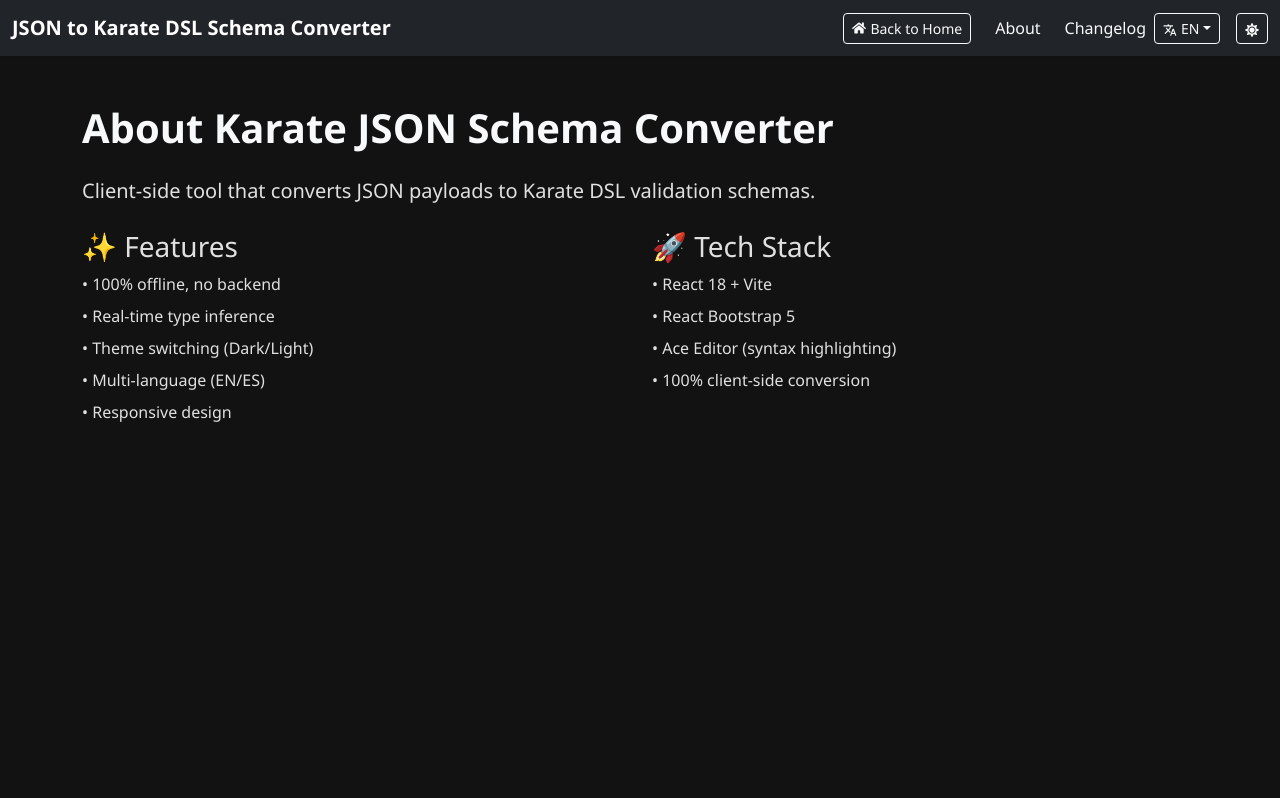
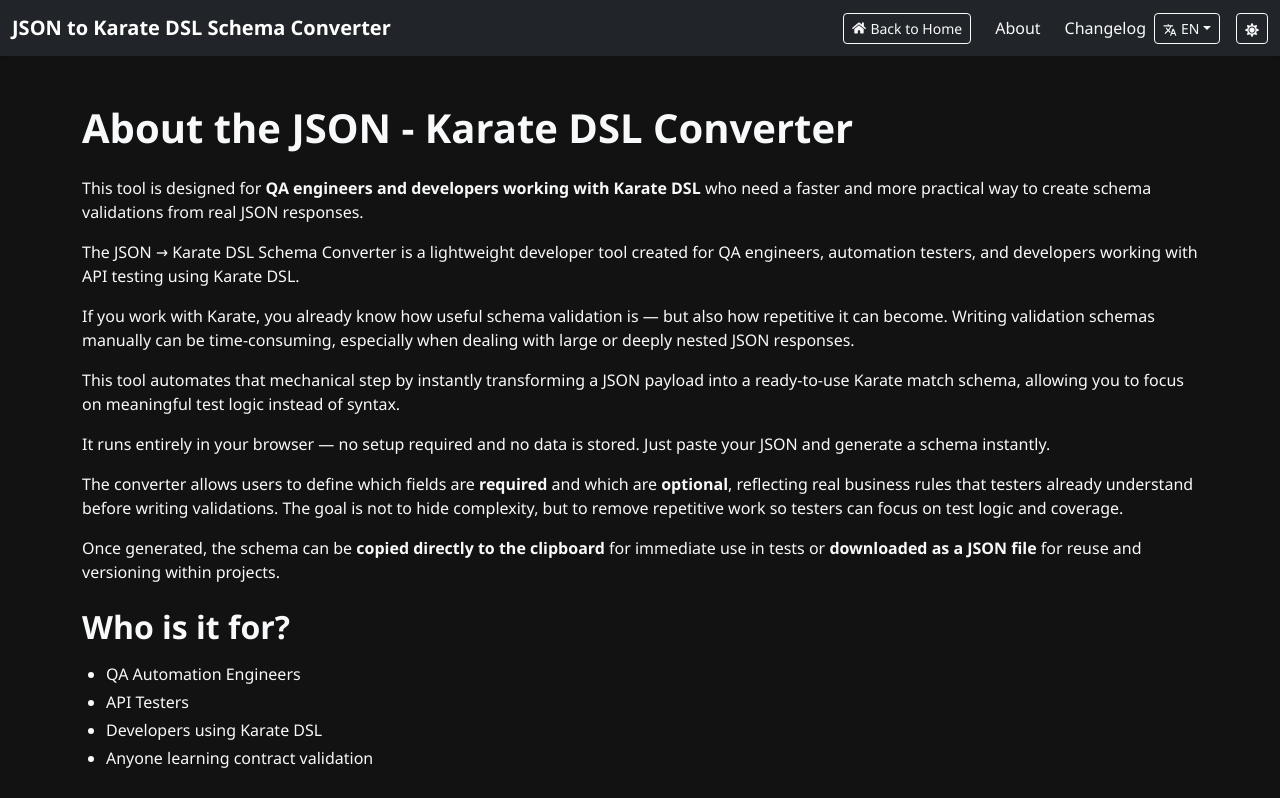
Before and after one commit to ypdev19/karate-dsl-json-schema-generator, a React (Vite) app: page /about in a window 1280 px wide. Shown: the top 798 px of the page. Built offline with nearby package versions, Linux system fonts and the light colour scheme.

Commit message:
add about page with i18n

```diff
--- /dev/null
+++ b/public/locales/about.en.md
@@ -0,0 +1,31 @@
+# About the JSON - Karate DSL Converter
+
+This tool is designed for **QA engineers and developers working with Karate DSL** who need a faster and more practical way to create schema validations from real JSON responses.
+
+The JSON → Karate DSL Schema Converter is a lightweight developer tool created for QA engineers, automation testers, and developers working with API testing using Karate DSL.
+
+If you work with Karate, you already know how useful schema validation is — but also how repetitive it can become. Writing validation schemas manually can be time-consuming, especially when dealing with large or deeply nested JSON responses.
+
+This tool automates that mechanical step by instantly transforming a JSON payload into a ready-to-use Karate match schema, allowing you to focus on meaningful test logic instead of syntax.
+
+It runs entirely in your browser — no setup required and no data is stored. Just paste your JSON and generate a schema instantly.
+
+The converter allows users to define which fields are **required** and which are **optional**, reflecting real business rules that testers already understand before writing validations. The goal is not to hide complexity, but to remove repetitive work so testers can focus on test logic and coverage.
+
+Once generated, the schema can be **copied directly to the clipboard** for immediate use in tests or **downloaded as a JSON file** for reuse and versioning within projects.
+
+## Who is it for?
+
+- QA Automation Engineers
+- API Testers
+- Developers using Karate DSL
+- Anyone learning contract validation
+
+## What it helps you do
+
+- Generate Karate schemas faster
+- Reduce manual errors
+- Prototype validations quickly
+- Learn Karate schema structure by example
+
+This project is part of **Code & QA Zone**, created from real-world experience in test automation to provide practical utilities that improve everyday QA workflows.
--- a/src/pages/About.jsx
+++ b/src/pages/About.jsx
@@ -1,44 +1,89 @@
-import React from 'react';
+import React, { useState, useEffect } from 'react';
+import { Row, Col } from 'react-bootstrap';
 import { useGlobalContext } from '../contexts/GlobalContext';
+import ReactMarkdown from 'react-markdown';
 
 const About = () => {
-  const { t, theme } = useGlobalContext();
+  const { t, theme, language } = useGlobalContext();
+  const [content, setContent] = useState('');
+  const [loading, setLoading] = useState(true);
+
+  useEffect(() => {
+    const loadContent = async () => {
+      try {
+        const lang = language === 'es' ? 'es' : 'en';
+        const response = await fetch(`/locales/about.${lang}.md`);
+        if (!response.ok) throw new Error(`Failed to load ${lang} content`);
+        const text = await response.text();
+        setContent(text);
+      } catch (error) {
+        console.error('Error loading page:', error);
+        try {
+          const fallback = await fetch('/locales/about.en.md');
+          setContent(await fallback.text());
+        } catch {
+          setContent('# Content not available.');
+        }
+      } finally {
+        setLoading(false);
+      }
+    };
+    loadContent();
+  }, [language]);
+
+  const markdownComponents = {
+    h1: ({ children }) => <h1 className={`fw-bold mb-4 ${theme === 'dark' ? 'text-light' : 'text-dark'}`}>{children}</h1>,
+    h2: ({ children }) => <h2 className={`mt-4 mb-3 fw-semibold ${theme === 'dark' ? 'text-light' : 'text-dark'}`}>{children}</h2>,
+    h3: ({ children }) => <h3 className={`mt-3 mb-2 fw-semibold ${theme === 'dark' ? 'text-light' : 'text-dark'}`}>{children}</h3>,
+    p: ({ children }) => <p className={`mb-3 ${theme === 'dark' ? 'text-light' : ''}`}>{children}</p>,
+    strong: ({ children }) => <strong className={theme === 'dark' ? 'text-light' : 'text-dark'}>{children}</strong>,
+    em: ({ children }) => <em className="text-muted">{children}</em>,
+    ul: ({ children }) => <ul className="mb-3 ps-4">{children}</ul>,
+    ol: ({ children }) => <ol className="mb-3 ps-4">{children}</ol>,
+    li: ({ children }) => <li className={`mb-1 ${theme === 'dark' ? 'text-light' : ''}`}>{children}</li>,
+    a: ({ children, href }) => (
+      <a
+        href={href}
+        target="_blank"
+        rel="noopener noreferrer"
+        className={`text-decoration-none ${theme === 'dark' ? 'text-light' : 'text-primary'} fw-semibold`}
+      >
+        {children}
+      </a>
+    ),
+    code: ({ children }) => (
+      <code className={`bg-${theme === 'dark' ? 'dark-subtle' : 'light'} p-1 rounded fw-mono small`}>
+        {children}
+      </code>
+    ),
+    blockquote: ({ children }) => (
+      <blockquote className={`border-start border-3 ps-3 my-3 ${theme === 'dark' ? 'border-light' : 'border-primary'}`}>
+        {children}
+      </blockquote>
+    )
+  };
+
+  if (loading) {
+    return (
+      <Row className="justify-content-center">
+        <Col xs={12} className="text-center py-5">
+          <div className={`spinner-border ${theme === 'dark' ? 'text-light' : 'text-primary'}`} role="status">
+            <span className="visually-hidden">Loading...</span>
+          </div>
+          <p className="mt-2">{t('app.loading', { defaultValue: 'Loading...' })}</p>
+        </Col>
+      </Row>
+    );
+  }
 
   return (
     <div className="page-section">
-      <h1 className={`mb-4 fw-bold ${theme === 'dark' ? 'text-light' : 'text-dark'}`}>
-        {t('about.title', { defaultValue: 'About Karate JSON Schema Converter' })}
-      </h1>
-
-      <div className="about-content">
-        <p className="lead mb-4">
-          Client-side tool that converts JSON payloads to Karate DSL validation schemas.
-        </p>
-
-        <div className="row g-4">
-          <div className="col-md-6">
-            <h3>✨ Features</h3>
-            <ul className="list-unstyled">
-              <li className="mb-2">• 100% offline, no backend</li>
-              <li className="mb-2">• Real-time type inference</li>
-              <li className="mb-2">• Theme switching (Dark/Light)</li>
-              <li className="mb-2">• Multi-language (EN/ES)</li>
-              <li>• Responsive design</li>
-            </ul>
-          </div>
-          <div className="col-md-6">
-            <h3>🚀 Tech Stack</h3>
-            <ul className="list-unstyled">
-              <li className="mb-2">• React 18 + Vite</li>
-              <li className="mb-2">• React Bootstrap 5</li>
-              <li className="mb-2">• Ace Editor (syntax highlighting)</li>
-              <li>• 100% client-side conversion</li>
-            </ul>
-          </div>
-        </div>
-      </div>
+      <ReactMarkdown components={markdownComponents}>
+        {content}
+      </ReactMarkdown>
     </div>
   );
+
 };
 
 export default About;
```
Also changed, not shown: public/locales/about.es.md (added, +31 -0 lines).
